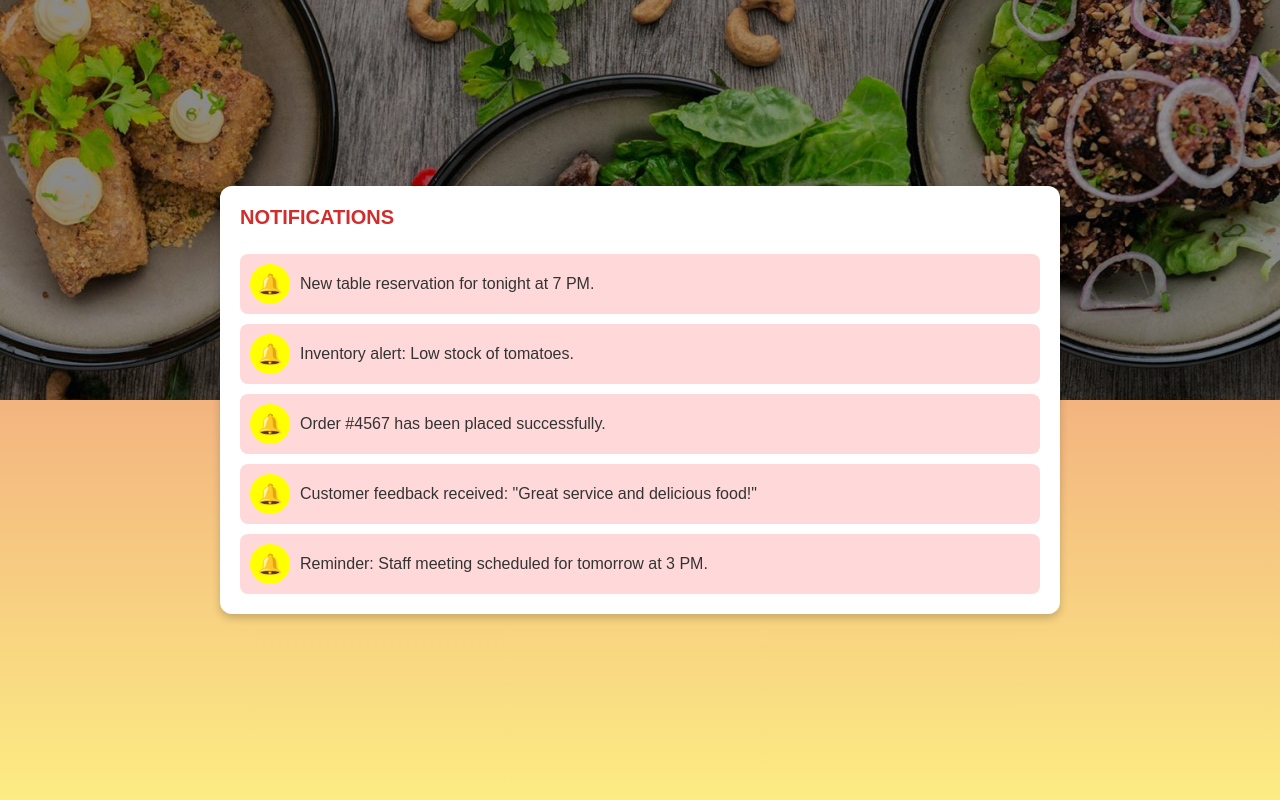
After one commit to SCSBalaji/Infosys_SpringBoard_Project_Team1, a Flask app: page /admin_notifications in a window 1280 px wide. The commit adds this page. Run offline with Flask 3, Linux system fonts and the light colour scheme.

Commit message:
Add admin notifications page and update dashboard links

```diff
--- a/hifi_eats/Infosys-Springboard-Team1/app.py
+++ b/hifi_eats/Infosys-Springboard-Team1/app.py
@@ -965,6 +965,10 @@ def add_delivery(order_id, agent_id, status, pickup_time, delivery_time):
 def restaurant_dashboard():
     return render_template('restaurant_dashboard.html')
 
+@app.route('/admin_notifications')
+def admin_notifications():
+    return render_template('admin_notifications.html')
+
 @app.route('/logout')
 def logout():
     session.pop('user', None)
--- a/hifi_eats/Infosys-Springboard-Team1/templates/Restaurant_dashboard.html
+++ b/hifi_eats/Infosys-Springboard-Team1/templates/Restaurant_dashboard.html
@@ -434,7 +434,7 @@
                 <h3>Main Menu</h3>
                 <ul>
                     <li><a href="#" data-section="reports"><i class="fas fa-tachometer-alt"></i> Reports</a></li>
-                    <li><a href="#" data-section="admin-notification"><i class="fas fa-shopping-cart"></i> Admin Notifications</a></li>
+                    <li><a href="#" data-section="admin-notifications"><i class="fas fa-shopping-cart"></i> Admin Notifications</a></li>
                     <li><a href="#" data-section="sales-trends"><i class="fas fa-cogs"></i> Sales Insights</a></li>
                     <li><a href="#" data-section="customer-insights"><i class="fas fa-comment"></i> Customer Insights</a></li>
                 </ul>
@@ -667,7 +667,8 @@ const ipoPerformanceChart = new Chart(ipoPerformanceCtx, {
         accounts: `<h1>Accounts</h1><p>View and manage account information.</p>`,
         help: `<h1>Help</h1><p>Get help and support here.</p>`,
         'sales-trends': `<iframe src="{{ url_for('sales_trends') }}" style="width:100%; height:100vh; border:none;"></iframe>`,
-        'reports': `<iframe src="{{ url_for('reports') }}" style="width:100%; height:100vh; border:none;"></iframe>`
+        'reports': `<iframe src="{{ url_for('reports') }}" style="width:100%; height:100vh; border:none;"></iframe>`,
+        'admin-notifications': `<iframe src="{{ url_for('admin_notifications') }}" style="width:100%; height:100vh; border:none;"></iframe>`
     };
 
     sidebarLinks.forEach(link => {
--- /dev/null
+++ b/hifi_eats/Infosys-Springboard-Team1/templates/admin_notifications.html
@@ -0,0 +1,117 @@
+<!DOCTYPE html>
+<html lang="en">
+<head>
+    <meta charset="UTF-8">
+    <meta name="viewport" content="width=device-width, initial-scale=1.0">
+    <title>Notifications</title>
+    <style>
+        body {
+            margin: 0;
+            font-family: Arial, sans-serif;
+            background: linear-gradient(to bottom, #ea7c7c, #fcec83);
+            height: 100vh;
+            display: flex;
+            align-items: center;
+            justify-content: center;
+        }
+
+        .header-image {
+            width: 100%;
+            height: 50vh;
+            background-image: url('/static/images/background_image.jpg');
+            background-size: cover;
+            background-position: center;
+            position: absolute;
+            top: 0;
+            left: 0;
+            z-index: -1;
+        }
+
+        .header-image::before {
+            content: "";
+            position: absolute;
+            top: 0;
+            left: 0;
+            width: 100%;
+            height: 100%;
+            background-color: rgba(0, 0, 0, 0.3);
+            z-index: -1;
+        }
+
+        .notification-container {
+            background-color: white;
+            width: 75%; /* Changed from 90% to 75% */
+            max-width: 800px;
+            border-radius: 12px;
+            box-shadow: 0 4px 8px rgba(0, 0, 0, 0.2);
+            padding: 20px;
+            display: flex;
+            flex-direction: column;
+            gap: 10px;
+            position: relative;
+        }
+
+        .notification-header {
+            font-size: 20px;
+            font-weight: bold;
+            color: #d22d2d;
+            margin-bottom: 15px;
+            text-align: left;
+        }
+
+        .notification-item {
+            background-color: #ffd9d9;
+            border-radius: 8px;
+            display: flex;
+            align-items: center;
+            padding: 10px;
+            gap: 10px;
+        }
+
+        .notification-icon {
+            width: 40px;
+            height: 40px;
+            border-radius: 50%;
+            background-color: yellow;
+            display: flex;
+            align-items: center;
+            justify-content: center;
+            font-size: 20px;
+            color: red;
+            flex-shrink: 0;
+        }
+
+        .notification-text {
+            flex-grow: 1;
+            font-size: 16px;
+            color: #333;
+        }
+    </style>
+</head>
+<body>
+    <div class="header-image"></div>
+    <div class="notification-container">
+        <div class="notification-header">NOTIFICATIONS</div>
+        <div class="notification-item">
+            <div class="notification-icon">🔔</div>
+            <div class="notification-text">New table reservation for tonight at 7 PM.</div>
+        </div>
+        <div class="notification-item">
+            <div class="notification-icon">🔔</div>
+            <div class="notification-text">Inventory alert: Low stock of tomatoes.</div>
+        </div>
+        <div class="notification-item">
+            <div class="notification-icon">🔔</div>
+            <div class="notification-text">Order #4567 has been placed successfully.</div>
+        </div>
+        <div class="notification-item">
+            <div class="notification-icon">🔔</div>
+            <div class="notification-text">Customer feedback received: "Great service and delicious food!"</div>
+        </div>
+        <div class="notification-item">
+            <div class="notification-icon">🔔</div>
+            <div class="notification-text">Reminder: Staff meeting scheduled for tomorrow at 3 PM.</div>
+        </div>
+    </div>
+</body>
+</html>
```
